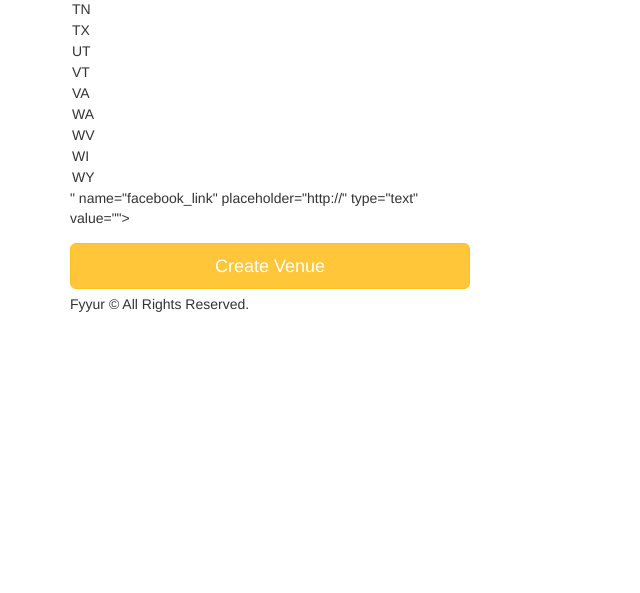
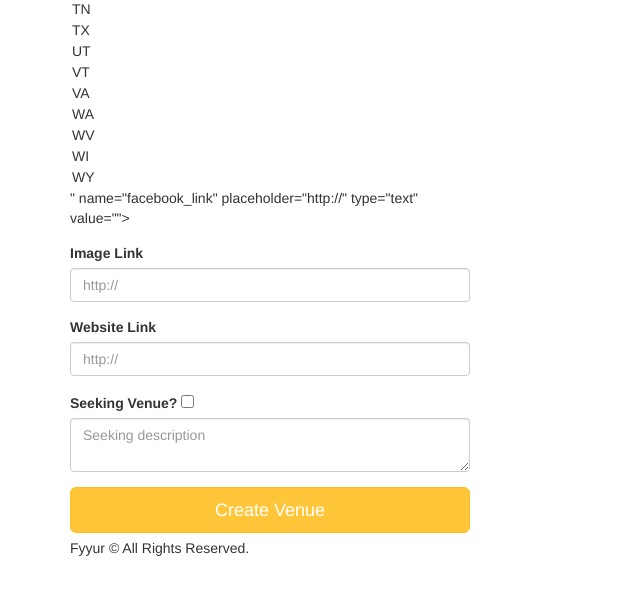
Before and after one commit to nourall22/fyyur-udacity, a Flask app: page /artists/create in a window 1280 px wide. Shown: the part 1813-2406 px from the top of the page, without its empty margins (0-640 px from the left). Before the commit the page ends 2125 px from the top, so only its background shows below. Run offline with Flask 2, Linux system fonts and the light colour scheme; some libraries are stand-ins or nearby versions.

Commit message:
added create artist

```diff
--- a/starter_code/app.py
+++ b/starter_code/app.py
@@ -64,6 +64,7 @@
     genres = db.Column(db.String(120))
     image_link = db.Column(db.String(500))
     facebook_link = db.Column(db.String(120))
+    website = db.Column(db.String(120))
     seeking_venue = db.Column(db.Boolean, default=False)
     seeking_description = db.Column(db.String)
     shows = db.relationship('Show', backref='artist', lazy=True)
@@ -362,15 +363,32 @@
 
 @app.route('/artists/create', methods=['POST'])
 def create_artist_submission():
-  # called upon submitting the new artist listing form
-  # TODO: insert form data as a new Venue record in the db, instead
-  # TODO: modify data to be the data object returned from db insertion
-
-  # on successful db insert, flash success
-  flash('Artist ' + request.form['name'] + ' was successfully listed!')
-  # TODO: on unsuccessful db insert, flash an error instead.
-  # e.g., flash('An error occurred. Artist ' + data.name + ' could not be listed.')
-  return render_template('pages/home.html')
+  # create an artist
+  try:
+    form = ArtistForm()
+    artist = Artist(
+        name=form.name.data,
+        city=form.city.data,
+        state=form.state.data,
+        phone=form.phone.data,
+        genres=form.genres.data,
+        facebook_link=form.facebook_link.data,
+        website=form.website.data,
+        image_link=form.image_link.data,
+        seeking_venue=form.seeking_venue.data,
+        seeking_description=form.seeking_description.data,
+    )
+    db.session.add(artist)
+    db.session.commit()
+    # on successful db insert, flash success
+    flash('Artist ' + artist.name + ' was successfully listed!')
+    return render_template('pages/home.html')
+  except Exception as e:
+    flash(f"An error occurred. Artist {request.form['name']} could not be listed. Error: {e}")
+    db.session.rollback()
+    return render_template('pages/home.html')
+  finally:
+    db.session.close()
 
 
 #  Shows
--- a/starter_code/forms.py
+++ b/starter_code/forms.py
@@ -229,5 +229,12 @@
         # TODO implement enum restriction
         'facebook_link', validators=[URL()]
     )
-
-# TODO IMPLEMENT NEW ARTIST FORM AND NEW SHOW FORM
+    website = StringField(
+        'website', validators=[URL()]
+    )
+    seeking_venue = BooleanField(
+        'seeking_venue',
+    )
+    seeking_description = StringField(
+        'seeking_description', widget=TextArea()
+    )
--- a/starter_code/templates/forms/new_artist.html
+++ b/starter_code/templates/forms/new_artist.html
@@ -32,6 +32,22 @@
       <label for="genres">Facebook Link</label>
       {{ form.facebook_link(class_ = 'form-control', placeholder='http://', id=form.state, autofocus = true) }}
     </div>
+
+    <div class="form-group">
+      <label for="image_link">Image Link</label>
+      {{ form.image_link(class_ = 'form-control', placeholder='http://', id='image_link', autofocus = true, type="url") }}
+    </div>
+
+    <div class="form-group">
+      <label for="website">Website Link</label>
+      {{ form.website(class_ = 'form-control', placeholder='http://', id='website', autofocus = true, type="url") }}
+    </div>
+
+    <div class="form-group">
+      <label for="seeking_description">Seeking Venue?</label>
+      {{ form.seeking_venue(id='seeking_talent', autofocus = true) }}
+      {{ form.seeking_description(class_ = 'form-control', id='seeking_description', placeholder='Seeking description', autofocus = true) }}
+    </div>
     <input type="submit" value="Create Venue" class="btn btn-primary btn-lg btn-block">
   </form>
 </div>
```
Also changed, not shown: starter_code/migrations/versions/fbdf3b701bc9_.py (added, +28 -0 lines). Lines whose indentation alone changed are shown as unchanged.
